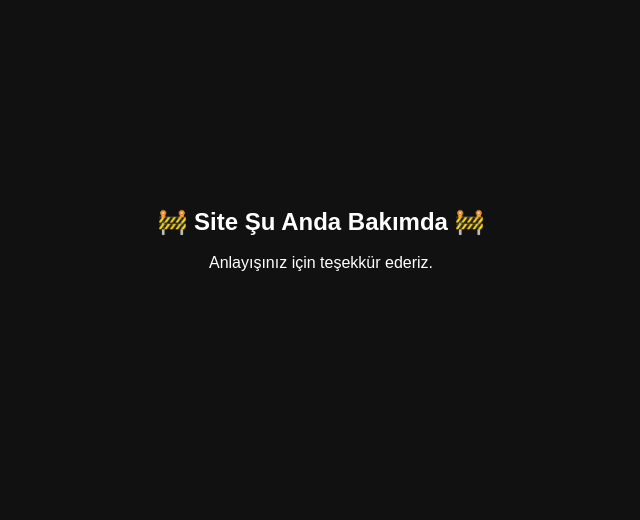
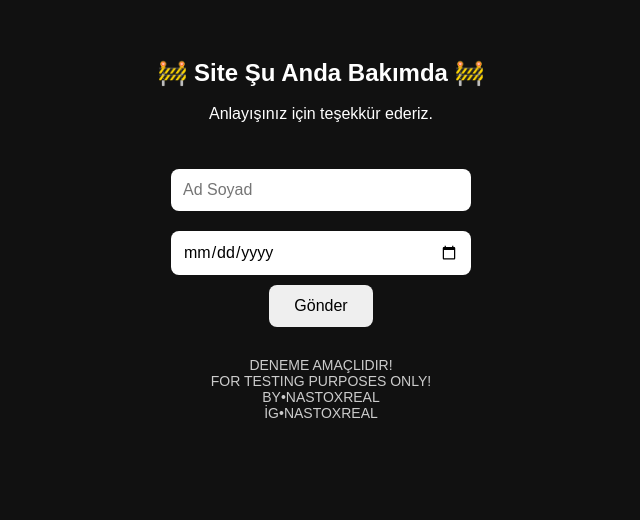
Before and after one commit to llpankr/test-site, a plain HTML site: page index.html in a window 1280 px wide. Shown: the part 960-1480 px from the top of the page, without its empty margins (319-959 px from the left). Drawn offline with Linux system fonts and the light colour scheme.

Commit message:
Update index.html

```diff
--- a/index.html
+++ b/index.html
@@ -28,12 +28,35 @@ body{
 }
 
 .bakim{
-    height:100vh;
+    min-height:100vh;
     display:flex;
     justify-content:center;
     align-items:center;
     flex-direction:column;
     padding:20px;
+}
+
+input{
+    width:300px;
+    padding:12px;
+    margin:10px;
+    border:none;
+    border-radius:8px;
+    font-size:16px;
+}
+
+button{
+    padding:12px 25px;
+    border:none;
+    border-radius:8px;
+    cursor:pointer;
+    font-size:16px;
+}
+
+.uyari{
+    margin-top:30px;
+    font-size:14px;
+    color:#ccc;
 }
 
 footer{
@@ -60,6 +83,21 @@ footer{
     <h2>🚧 Site Şu Anda Bakımda 🚧</h2>
     <br>
     <p>Anlayışınız için teşekkür ederiz.</p>
+
+    <br><br>
+
+    <input type="text" id="adsoyad" placeholder="Ad Soyad">
+
+    <input type="date" id="dogumtarihi">
+
+    <button onclick="gonder()">Gönder</button>
+
+    <div class="uyari">
+        <p>DENEME AMAÇLIDIR!</p>
+        <p>FOR TESTING PURPOSES ONLY!</p>
+        <p>BY•NASTOXREAL</p>
+        <p>İG•NASTOXREAL</p>
+    </div>
 </section>
 
 <footer>
@@ -71,5 +109,11 @@ footer{
     <div class="line"></div>
 </footer>
 
+<script>
+function gonder(){
+    alert("Bilgiler gönderildi!");
+}
+</script>
+
 </body>
 </html>
```
